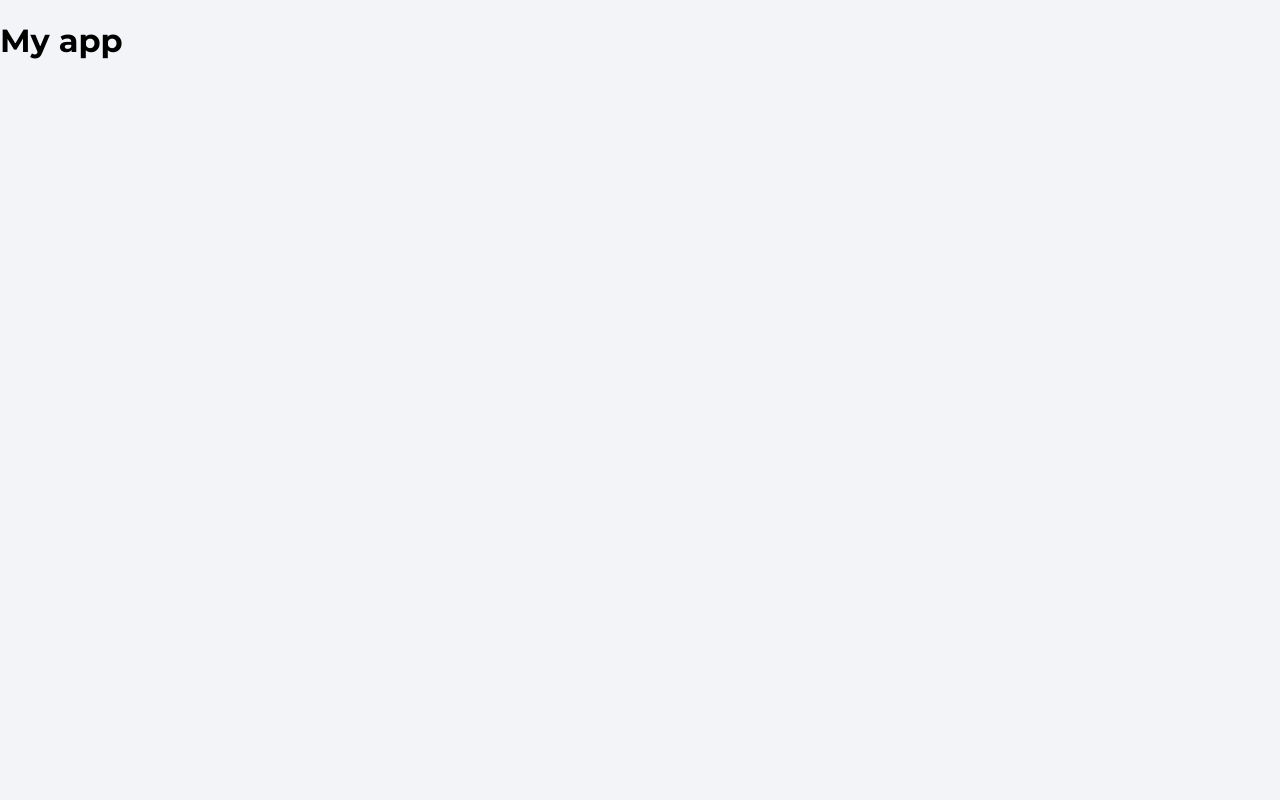
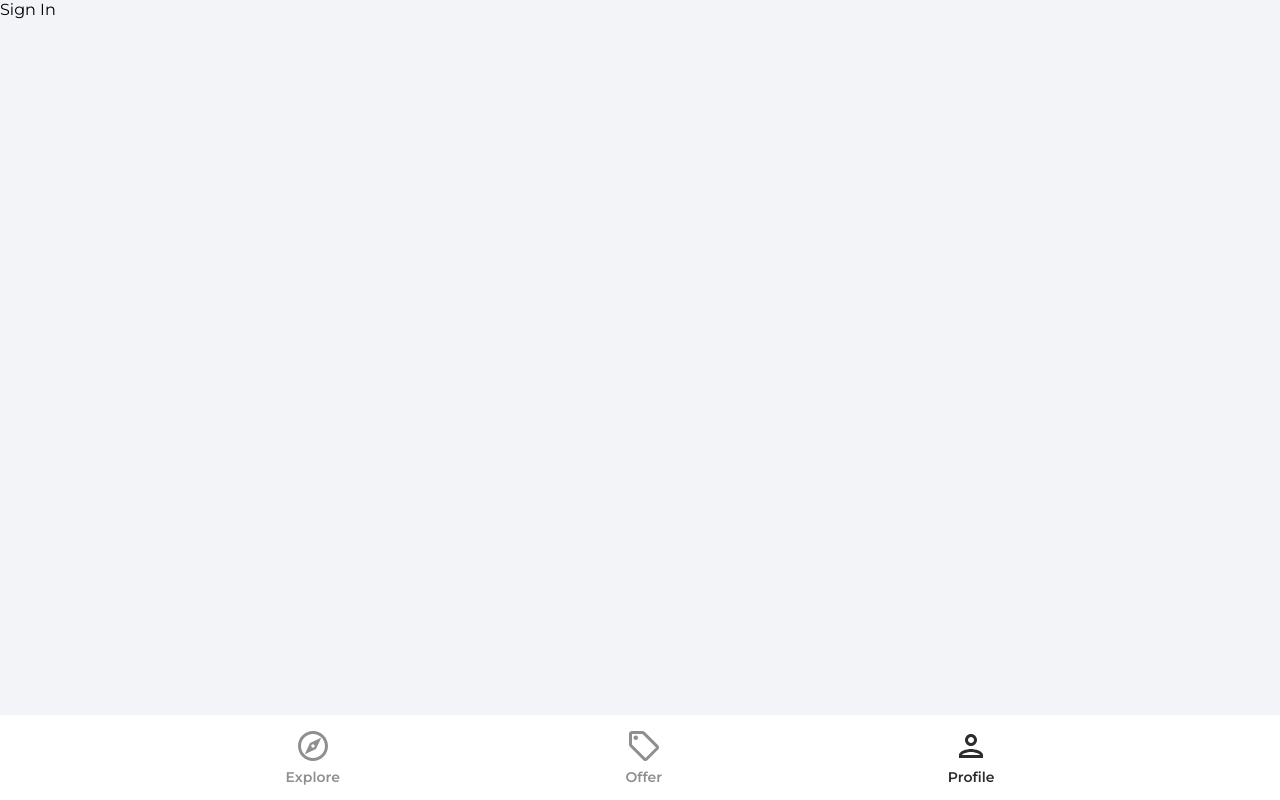
Before and after one commit to jomaora/house-marketplace, a React (Create React App) app: page /profile in a window 1280 px wide. Built offline with nearby package versions, Linux system fonts and the light colour scheme.

Commit message:
Adding router and main pages

```diff
--- a/package.json
+++ b/package.json
@@ -9,6 +9,7 @@
     "firebase": "^10.5.2",
     "react": "^18.2.0",
     "react-dom": "^18.2.0",
+    "react-router-dom": "^6.18.0",
     "react-scripts": "5.0.1",
     "web-vitals": "^2.1.4"
   },
--- a/src/App.js
+++ b/src/App.js
@@ -1,8 +1,27 @@
+import { BrowserRouter as Router, Route, Routes } from "react-router-dom";
+import { Explore } from "./pages/Explore";
+import { SignIn } from "./pages/SignIn";
+import { SignUp } from "./pages/SignUp";
+import { ForgotPassword } from "./pages/ForgotPassword";
+import { Offers } from "./pages/Offers";
+import { Profile } from "./pages/Profile";
+import NavBar from "./components/NavBar";
+
 function App() {
   return (
-    <h1>
-      My app
-    </h1>
+    <>
+    <Router>
+      <Routes>
+        <Route path="/" element={<Explore/>}/>
+        <Route path="/sig-in" element={<SignIn/>}/>
+        <Route path="/sign-up" element={<SignUp/>}/>
+        <Route path="/forgot-password" element={<ForgotPassword/>}/>
+        <Route path="/offers" element={<Offers/>}/>
+        <Route path="/profile" element={<SignIn/>}/>
+      </Routes>
+      <NavBar/>
+    </Router>
+    </>
   );
 }
 
--- /dev/null
+++ b/src/components/NavBar.jsx
@@ -0,0 +1,36 @@
+import { useLocation, useNavigate } from "react-router-dom"
+import { ReactComponent as OfferIcon } from "../assets/svg/localOfferIcon.svg";
+import { ReactComponent as ExploreIcon } from "../assets/svg/exploreIcon.svg";
+import { ReactComponent as PersonOutlineIcon } from "../assets/svg/personOutlineIcon.svg";
+
+const NavBar = () => {
+  const navigate = useNavigate();
+  const location = useLocation();
+
+  const isCurrentPage = route => {
+    return location.pathname === route
+  }
+
+  return (
+    <footer className="navbar">
+      <nav className="navbarNav">
+        <ul className="navbarListItems">
+          <li className="navbarListItem" onClick={() => {navigate('/')}}>
+            <ExploreIcon fill={ isCurrentPage('/') ? "#2C2C2C" : "#8f8f8f"} width="36px" height="36px" />
+            <p className={ isCurrentPage('/') ? 'navbarListItemNameActive' : 'navbarListItemName'}>Explore</p>
+          </li>
+          <li className="navbarListItem" onClick={() => {navigate('/offers')}}>
+            <OfferIcon fill={ isCurrentPage('/offers') ? "#2C2C2C" : "#8f8f8f"} width="36px" height="36px" />
+            <p className={ isCurrentPage('/offers') ? 'navbarListItemNameActive' : 'navbarListItemName'}>Offer</p>
+          </li>
+          <li className="navbarListItem" onClick={() => {navigate('/profile')}}>
+            <PersonOutlineIcon fill={ isCurrentPage('/profile') ? "#2C2C2C" : "#8f8f8f"} width="36px" height="36px" />
+            <p className={ isCurrentPage('/profile') ? 'navbarListItemNameActive' : 'navbarListItemName'}>Profile</p>
+          </li>
+        </ul>
+      </nav>
+    </footer>
+  )
+}
+
+export default NavBar
--- /dev/null
+++ b/src/pages/Explore.jsx
@@ -0,0 +1,5 @@
+export const Explore = (props) => {
+  return (
+    <div>Explore</div>
+  )
+}
--- /dev/null
+++ b/src/pages/ForgotPassword.jsx
@@ -0,0 +1,5 @@
+export const ForgotPassword = (props) => {
+  return (
+    <div>Forgot Password</div>
+  )
+}
--- /dev/null
+++ b/src/pages/Offers.jsx
@@ -0,0 +1,5 @@
+export const Offers = (props) => {
+  return (
+    <div>Offers</div>
+  )
+}
--- /dev/null
+++ b/src/pages/Profile.jsx
@@ -0,0 +1,5 @@
+export const Profile = (props) => {
+  return (
+    <div>Profile</div>
+  )
+}
--- /dev/null
+++ b/src/pages/SignIn.jsx
@@ -0,0 +1,5 @@
+export const SignIn = (props) => {
+  return (
+    <div>Sign In</div>
+  )
+}
--- /dev/null
+++ b/src/pages/SignUp.jsx
@@ -0,0 +1,5 @@
+export const SignUp = (props) => {
+  return (
+    <div>Sign up</div>
+  )
+}
```
Also changed, not shown: 1 other file (tests, documents, lock files or other folders).
